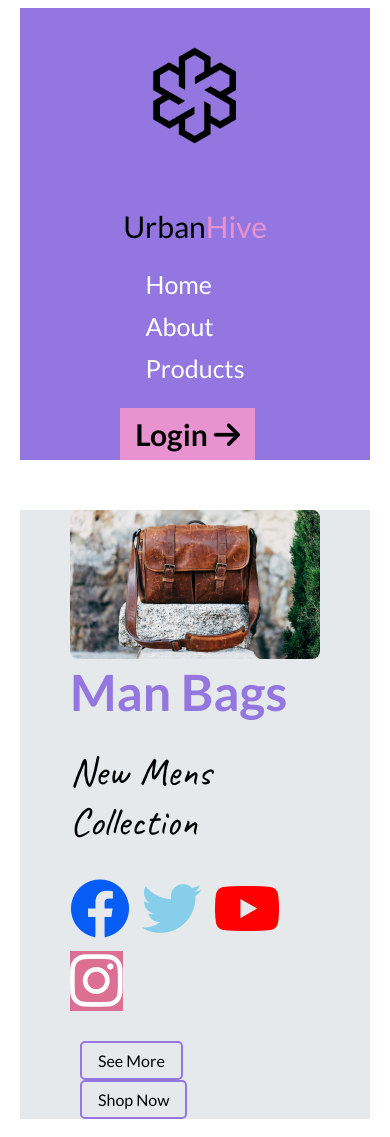
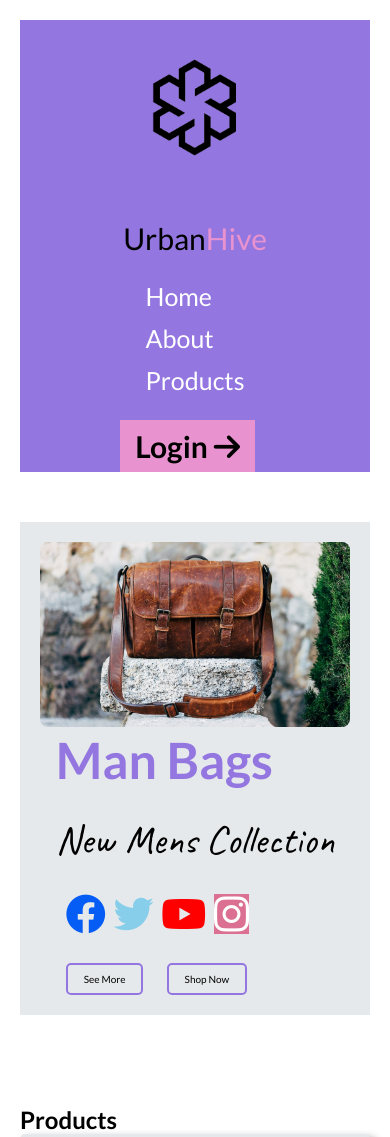
Before and after one commit to SumonRahman24/urbanHive-conceptual-p2, a plain HTML site: page index.html in a window 390 px wide. Shown: the top 1137 px of the page. Drawn offline with Linux system fonts and the light colour scheme.

Commit message:
finished

```diff
--- a/style.css
+++ b/style.css
@@ -265,6 +265,23 @@ nav a {
   .products-container {
     grid-template-columns: repeat(1, 1fr);
   }
+
+  .discount-label {
+    left: 200px;
+    font-size: 20px;
+  }
+  .banner-btn {
+    font-size: 10px;
+  }
+  .icons {
+    font-size: 40px;
+    margin-left: 10px;
+    margin-bottom: 25px;
+  }
+
+  .container {
+    padding: 20px;
+  }
 }
 
 /*------------------------------------------------------
```
